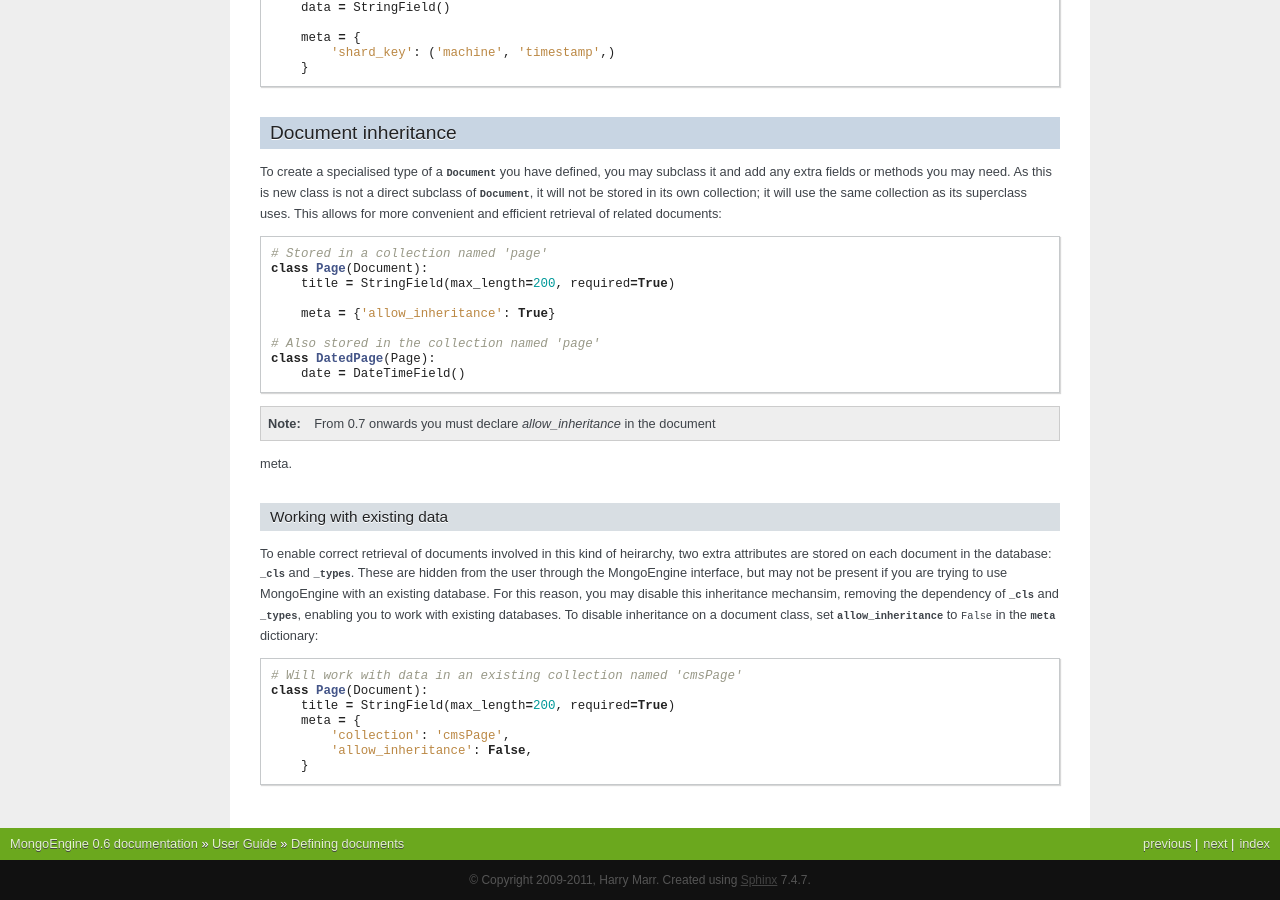
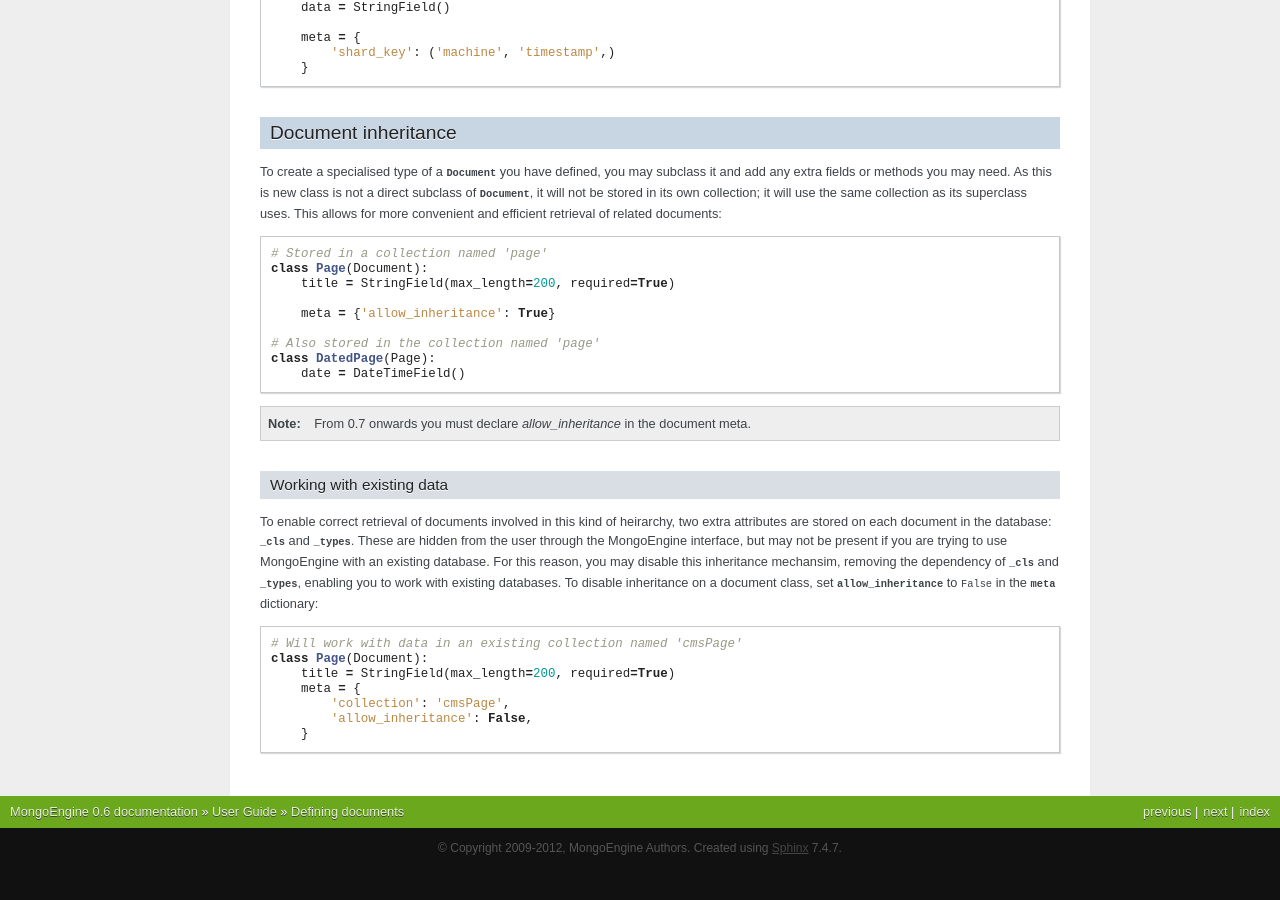
Before and after one commit to MongoEngine/mongoengine, a Sphinx documentation site: the page built from docs/guide/defining-documents.rst, in a window 1280 px wide and 900 px high, scrolled down 8029 px. Built offline with Sphinx 7.4.7, drawn with Linux system fonts in a browser that asks for light colours; after the commit the page ends 8897 px from its top, so only the background shows below that.

Commit message:
Fix docs

```diff
--- a/docs/conf.py
+++ b/docs/conf.py
@@ -38,7 +38,7 @@ master_doc = 'index'
 
 # General information about the project.
 project = u'MongoEngine'
-copyright = u'2009-2011, Harry Marr'
+copyright = u'2009-2012, MongoEngine Authors'
 
 # The version info for the project you're documenting, acts as replacement for
 # |version| and |release|, also used in various other places throughout the
@@ -121,7 +121,7 @@ html_theme_path = ['_themes']
 # Add any paths that contain custom static files (such as style sheets) here,
 # relative to this directory. They are copied after the builtin static files,
 # so a file named "default.css" will overwrite the builtin "default.css".
-html_static_path = ['_static']
+#html_static_path = ['_static']
 
 # If not '', a 'Last updated on:' timestamp is inserted at every page bottom,
 # using the given strftime format.
--- a/docs/guide/defining-documents.rst
+++ b/docs/guide/defining-documents.rst
@@ -539,8 +539,8 @@ convenient and efficient retrieval of related documents::
     class DatedPage(Page):
         date = DateTimeField()
 
-.. note:: From 0.7 onwards you must declare `allow_inheritance` in the document
-meta.
+.. note:: From 0.7 onwards you must declare `allow_inheritance` in the document meta.
+
 
 Working with existing data
 --------------------------
--- a/docs/upgrade.rst
+++ b/docs/upgrade.rst
@@ -25,7 +25,7 @@ There have been the following backwards incompatibilities from 0.4 to 0.5.  The
 main areas of changed are: choices in fields, map_reduce and collection names.
 
 Choice options:
---------------
+---------------
 
 Are now expected to be an iterable of tuples, with  the first element in each
 tuple being the actual value to be stored. The second element is the
```
